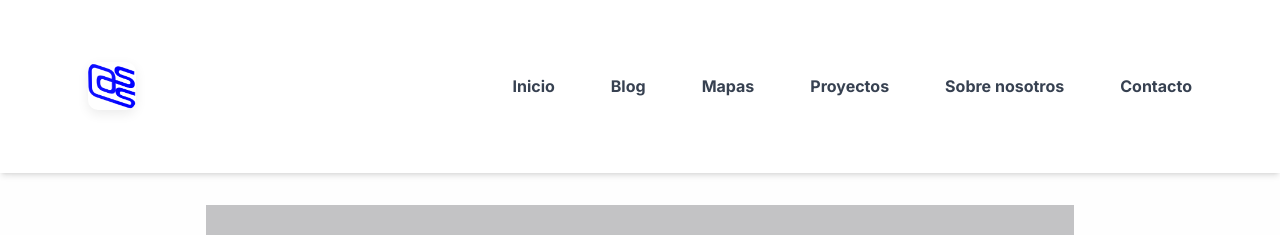
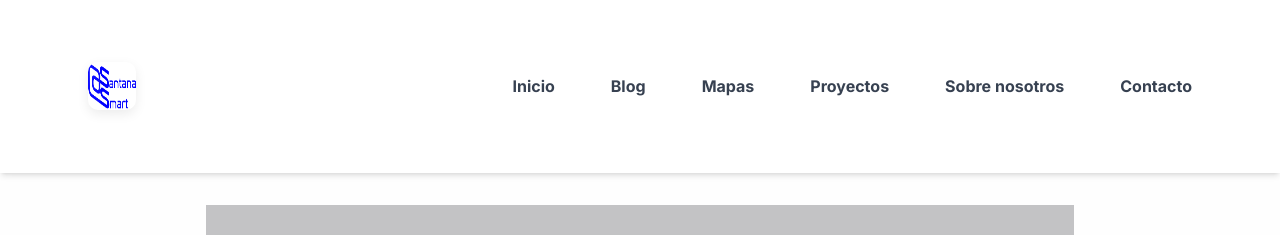
Before and after one commit to santanasmart/santanasmart.github.io, a Jekyll site: the page built from index.md, in a window 1280 px wide. Shown: the top 235 px of the page. Built offline with Jekyll 4.4.1, drawn with Linux system fonts in a browser that asks for light colours; nearby versions of some CDN libraries; comment, search, counter and statistics services are not loaded.

Commit message:
Update default.html

```diff
--- a/_layouts/default.html
+++ b/_layouts/default.html
@@ -69,7 +69,7 @@
     <!-- Logo (ajustado tamaño) -->
     <div class="flex-shrink-0">
       <a href="{{ '/' | relative_url }}" aria-label="Inicio">
-        <img src="{{ '/assets/images/logo.webp' | relative_url }}" alt="Logo de {{ site.title }}" class="w-12 h-12">
+        <img src="{{ '/assets/images/logoletra.webp' | relative_url }}" alt="Logo de {{ site.title }}" class="w-12 h-12">
       </a>
     </div>
 
```
